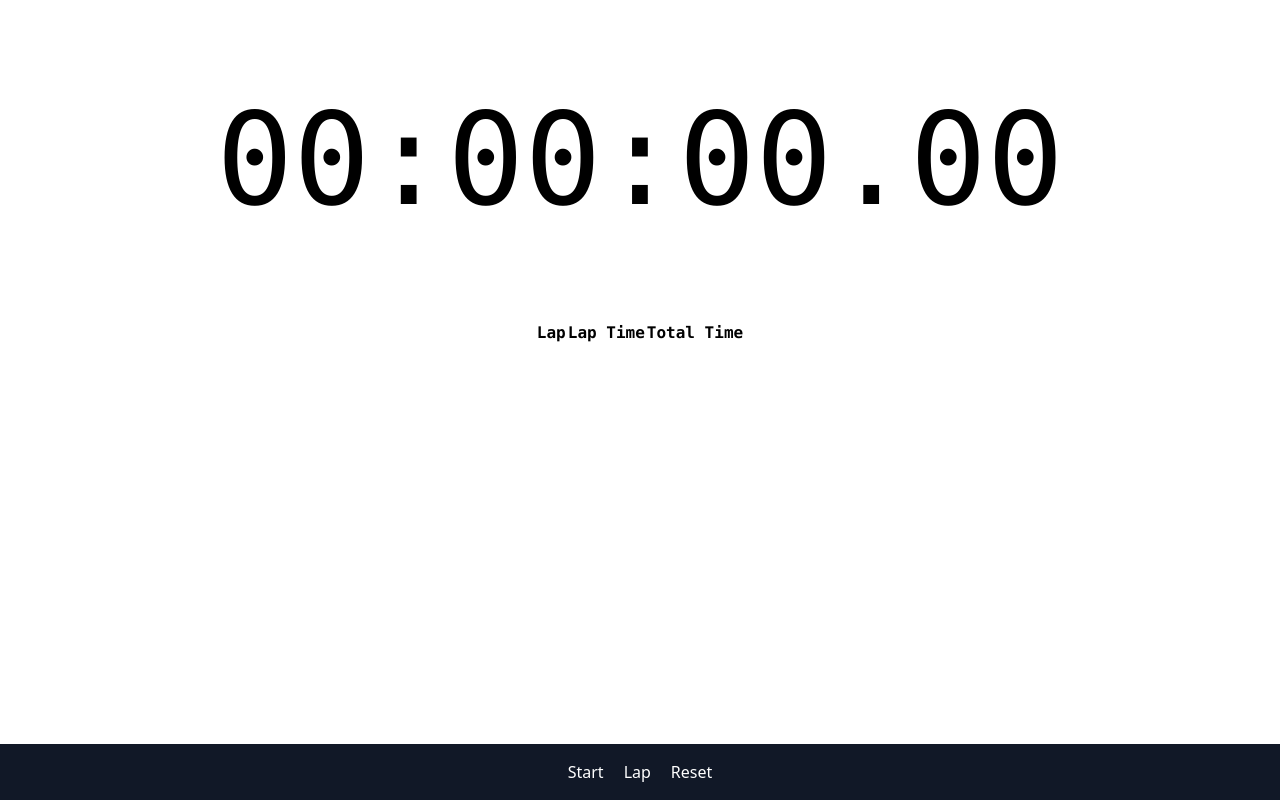
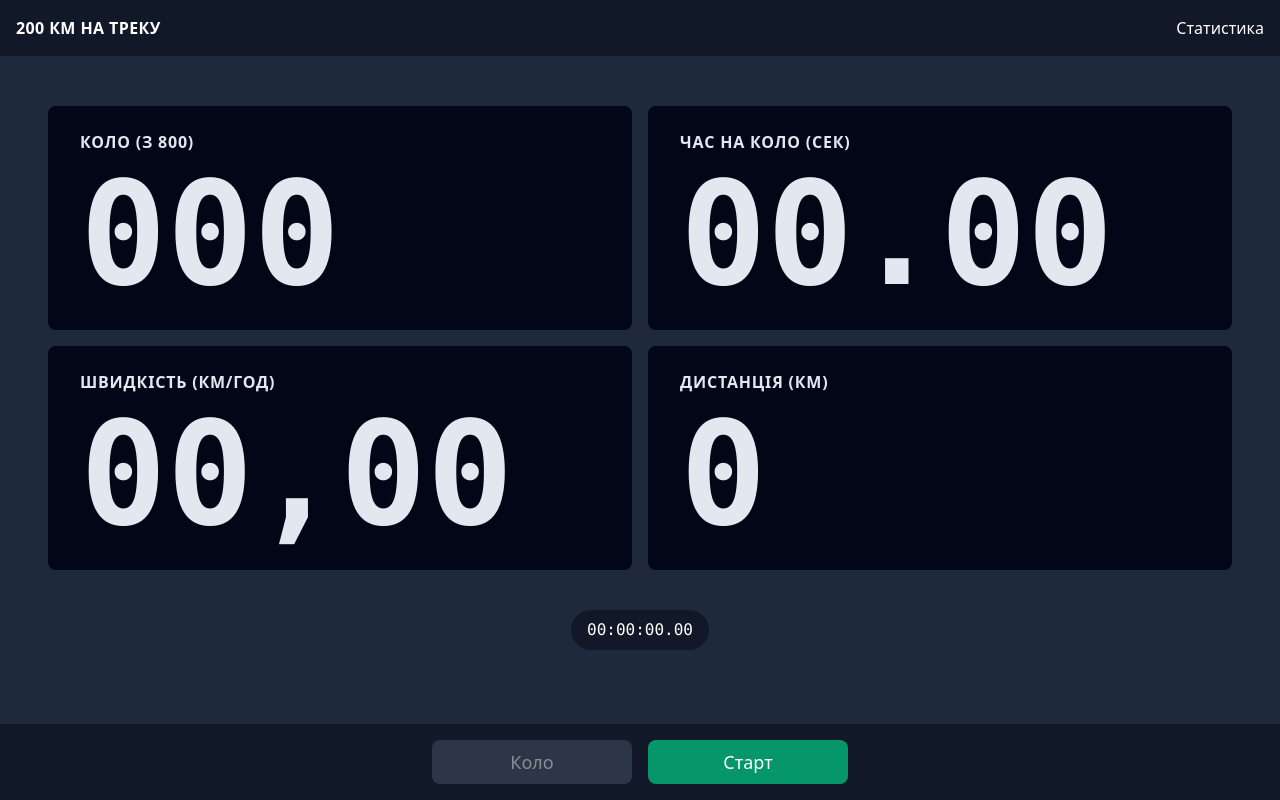
Before and after one commit to dcheglakov/stopwatch, a SvelteKit app: page / in a window 1280 px wide. Built offline with nearby package versions, Linux system fonts and the light colour scheme.

Commit message:
everything put together

```diff
--- a/src/routes/+page.svelte
+++ b/src/routes/+page.svelte
@@ -1,19 +1,25 @@
 <script lang="ts">
-	interface Lap {
-		lapTime: string;
-		totalTime: string;
-		elapsedTime: number;
-		isFastest: boolean;
-		isSlowest: boolean;
-	}
-
-	const INITIAL_TIME_DISPLAY = '00:00:00.00';
-	const LAP_DISTANCE_METERS = 250;
+	import Sidebar from '$lib/components/Sidebar.svelte';
+	import StatsGrid from '$lib/components/StatsGrid.svelte';
+	import StatTitle from '$lib/components/StatTitle.svelte';
+	import Timer from '$lib/components/Timer.svelte';
+	import {
+		formatTime,
+		INITIAL_TIME_DISPLAY,
+		LAP_DISTANCE_METERS,
+		parseTime,
+		TOTAL_DISTANCE_METERS
+	} from '$lib';
+	import type { Lap } from '$lib/types';
+	import LapsTable from '$lib/components/LapsTable.svelte';
 
 	let isRunning = $state(false);
 	let timeDisplay = $state(INITIAL_TIME_DISPLAY);
 	let laps = $state<Lap[]>([]);
 	let elapsedTime = $state(0);
+	let lapsOpen = $state(false);
+
+	let overallDistance = $derived((laps.length * LAP_DISTANCE_METERS) / 1000);
 
 	let startTime: number = 0;
 	let interval: number | undefined;
@@ -30,30 +36,27 @@
 
 	function updateTime() {
 		elapsedTime = Date.now() - startTime;
-		timeDisplay = formatTime(elapsedTime);
-	}
-
-	function formatTime(ms: number) {
-		let milliseconds = Math.floor((ms % 1000) / 10);
-		let seconds = Math.floor((ms / 1000) % 60);
-		let minutes = Math.floor((ms / (1000 * 60)) % 60);
-		let hours = Math.floor(ms / (1000 * 60 * 60));
-
-		return `${String(hours).padStart(2, '0')}:${String(minutes).padStart(2, '0')}:${String(seconds).padStart(2, '0')}.${String(milliseconds).padStart(2, '0')}`;
+		timeDisplay = formatTime(elapsedTime, true);
 	}
 
 	function addLap() {
 		if (isRunning) {
-			const lapTime = elapsedTime - (laps.length ? laps[0].elapsedTime : 0);
-			const totalTime = elapsedTime;
+			const lapTimeMs = elapsedTime - (laps.length ? laps[0].elapsedTime : 0);
+			const lapTime = formatTime(lapTimeMs);
+			const totalTime = formatTime(elapsedTime, true);
+
+			const lapTimeHours = lapTimeMs / (1000 * 60 * 60);
+			const averageSpeed = (LAP_DISTANCE_METERS / 1000 / lapTimeHours).toFixed(2);
+
 			const lap: Lap = {
-				lapTime: formatTime(lapTime),
-				totalTime: formatTime(totalTime),
-				elapsedTime: totalTime,
+				lapTime,
+				totalTime,
+				elapsedTime,
 				isFastest: false,
-				isSlowest: false
+				isSlowest: false,
+				averageSpeed
 			};
-			laps = [lap, ...laps]; // Додаємо нове коло на початок списку
+			laps = [lap, ...laps];
 
 			markFastestSlowestLaps();
 		}
@@ -72,17 +75,6 @@
 		}));
 	}
 
-	function parseTime(timeString: string) {
-		const [hours, minutes, secondsMilliseconds] = timeString.split(':');
-		const [seconds, milliseconds] = secondsMilliseconds.split('.');
-		return (
-			parseInt(hours) * 60 * 60 * 1000 +
-			parseInt(minutes) * 60 * 1000 +
-			parseInt(seconds) * 1000 +
-			parseInt(milliseconds) * 10
-		);
-	}
-
 	function resetTimer() {
 		clearInterval(interval);
 		elapsedTime = 0;
@@ -92,43 +84,57 @@
 	}
 </script>
 
-<main class="stopwatch">
-	<h1 class="px-4 py-24 text-center font-mono text-9xl">{timeDisplay}</h1>
-	<table class="m-auto font-mono">
-		<thead>
-			<tr>
-				<th>Lap</th>
-				<th>Lap Time</th>
-				<th>Total Time</th>
-			</tr>
-		</thead>
-		<tbody>
-			{#each laps as lap, index}
-				<tr class="{lap.isFastest ? 'fastest' : ''} {lap.isSlowest ? 'slowest' : ''}">
-					<td>{laps.length - index}</td>
-					<td>{lap.lapTime}</td>
-					<td>{lap.totalTime}</td>
-				</tr>
-			{/each}
-		</tbody>
-	</table>
+<svelte:head>
+	<title>{TOTAL_DISTANCE_METERS / 1000} км на треку</title>
+	<meta name="description" content="Stopwatch" />
+</svelte:head>
+
+<header class="flex items-center justify-between gap-5 bg-gray-900 p-4 text-white">
+	<h1 class="font-bold uppercase tracking-wide">{TOTAL_DISTANCE_METERS / 1000} км на треку</h1>
+	<nav class="flex items-center gap-5">
+		<button onclick={() => (lapsOpen = !lapsOpen)}>Статистика</button>
+		<!-- <button onclick={() => (lapsOpen = !lapsOpen)}>Статистика</button> -->
+	</nav>
+</header>
+
+<Sidebar bind:isOpen={lapsOpen}>
+	<LapsTable {laps} />
+</Sidebar>
+
+<main class="bg-slate-800">
+	<StatsGrid>
+		<StatTitle
+			title="Коло (з {TOTAL_DISTANCE_METERS / LAP_DISTANCE_METERS})"
+			value={String(laps.length).padStart(3, '0')}
+		/>
+		<StatTitle title="Час на коло (сек)" value={laps.length ? laps[0].lapTime : '00.00'} />
+		<StatTitle title="Швидкість (км/год)" value={laps.length ? laps[0].averageSpeed : '00,00'} />
+		<StatTitle title="Дистанція (км)" value={overallDistance} />
+		<Timer {timeDisplay} />
+	</StatsGrid>
 </main>
 
-<footer
-	class="fixed inset-x-0 bottom-0 flex items-center justify-center gap-5 bg-gray-900 p-4 text-white"
->
-	<button onclick={startStopTimer}>{isRunning ? 'Stop' : 'Start'}</button>
-	<button onclick={addLap} disabled={!isRunning}>Lap</button>
-	<button onclick={resetTimer} disabled={isRunning || elapsedTime === 0}>Reset</button>
+<footer class="flex items-center justify-center bg-gray-900 p-4">
+	<div class="grid w-full grid-cols-2 gap-4 md:w-6/12 xl:w-4/12">
+		{#if !isRunning && elapsedTime > 0}
+			<button
+				class="inline-flex items-center justify-center rounded-lg bg-slate-600 px-4 py-2 text-lg text-white disabled:opacity-50"
+				onclick={resetTimer}
+				disabled={isRunning || elapsedTime === 0}>На нуль</button
+			>
+		{:else}
+			<button
+				class="inline-flex items-center justify-center rounded-lg bg-slate-600 px-4 py-2 text-lg text-white disabled:opacity-50"
+				onclick={addLap}
+				disabled={!isRunning}>Коло</button
+			>
+		{/if}
+		<button
+			class="inline-flex items-center justify-center rounded-lg px-4 py-2 text-lg text-white {isRunning
+				? 'bg-red-600'
+				: 'bg-emerald-600'}"
+			onclick={startStopTimer}
+			>{isRunning ? 'Стоп' : elapsedTime > 0 ? 'Продовжити' : 'Старт'}</button
+		>
+	</div>
 </footer>
-
-<style>
-	.fastest {
-		color: green;
-		font-weight: bold;
-	}
-	.slowest {
-		color: red;
-		font-weight: bold;
-	}
-</style>
```
